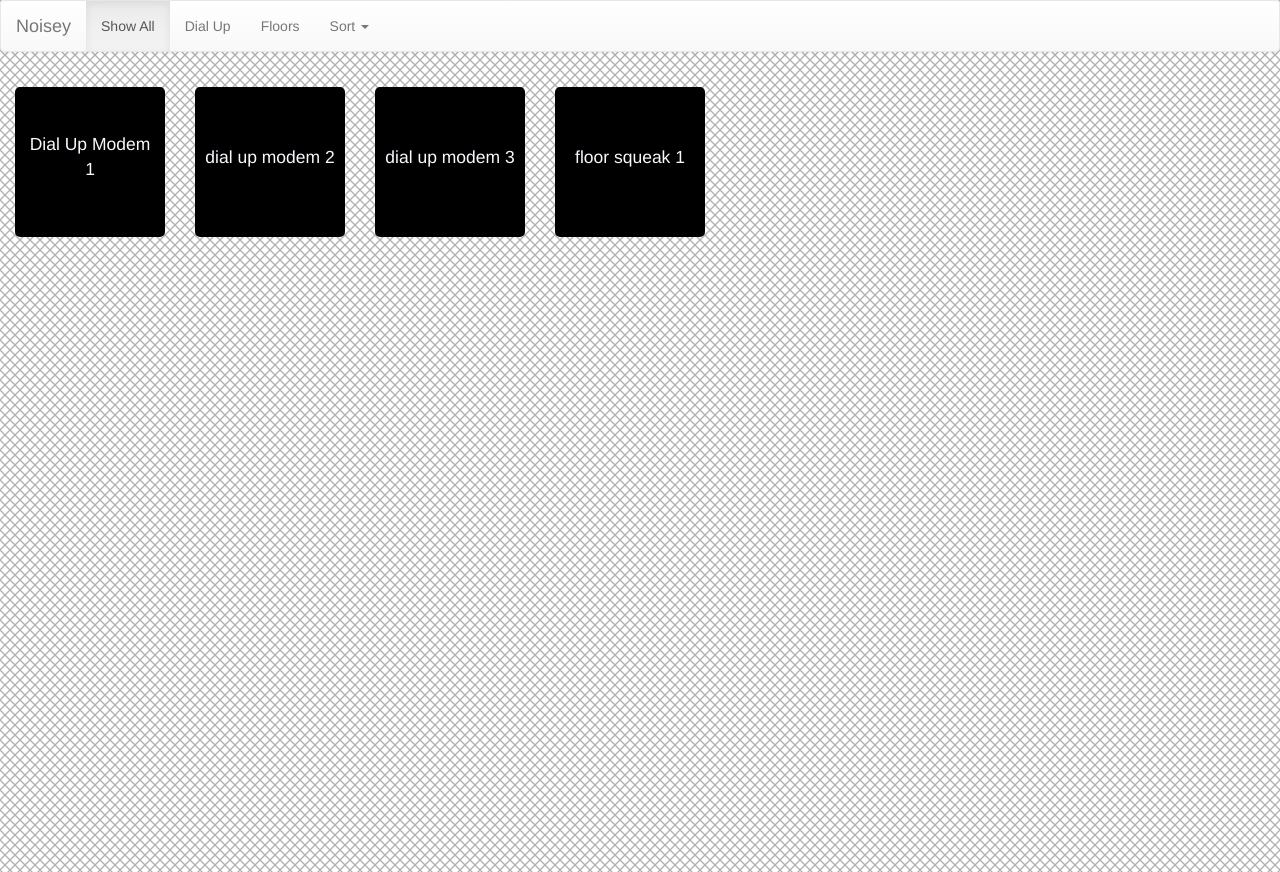
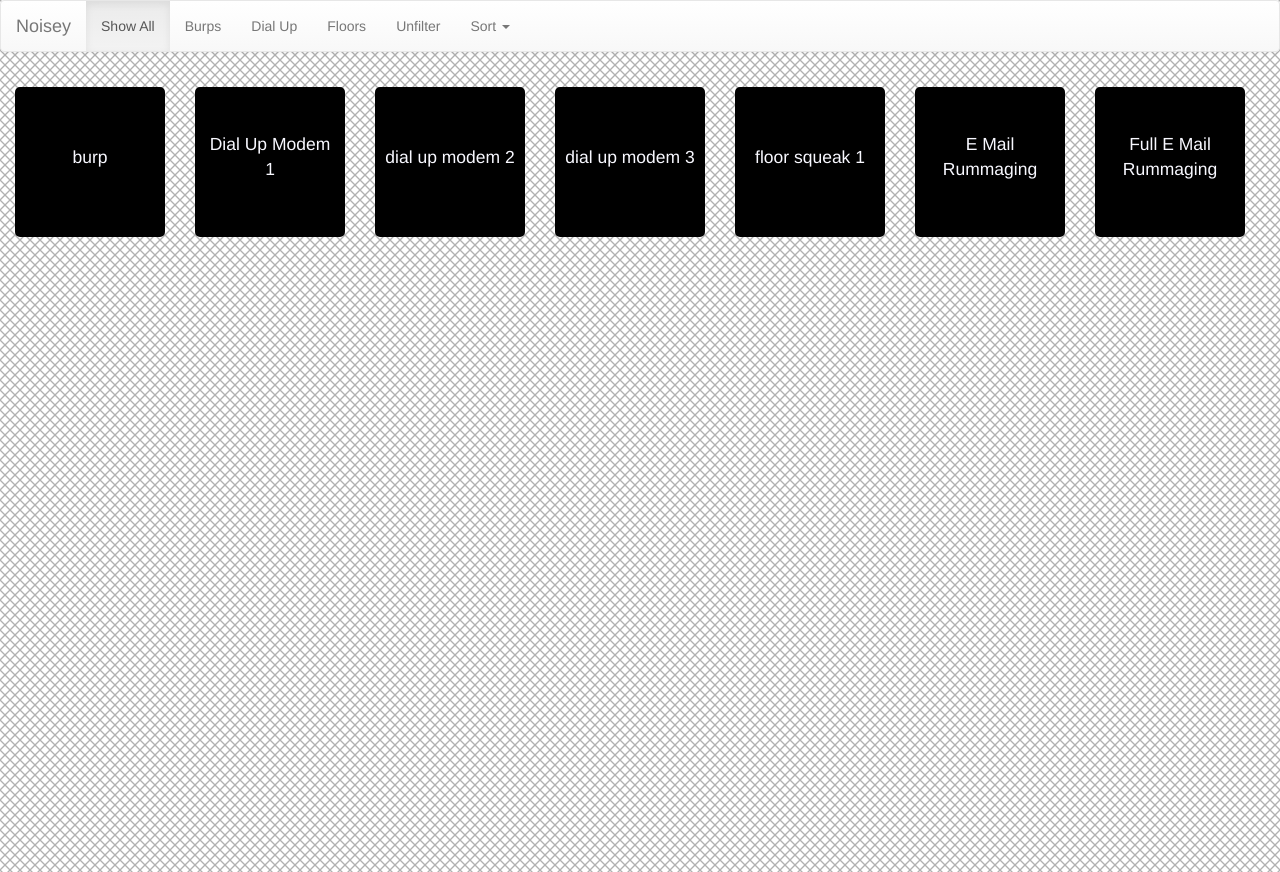
Before and after one commit to graywind/noisey, a plain HTML site: page index.html in a window 1280 px wide. Drawn offline with Linux system fonts and the light colour scheme.

Commit message:
Update page and samples

```diff
--- a/index.html
+++ b/index.html
@@ -29,7 +29,7 @@
 		    <div class="collapse navbar-collapse" id="bs-example-navbar-collapse-1">
 		      <ul class="nav navbar-nav">
 			<li class="active"><a href="#" class="filter" data-filter="*">Show All <span class="sr-only">(current)</span></a></li>
-			<li><a id="filterToggle-dial-up" class="filter" data-filter=".dial-up" href="#">Dial Up</a></li><li><a id="filterToggle-floors" class="filter" data-filter=".floors" href="#">Floors</a></li><div id="filterList"></div>
+			<li><a id="filterToggle-burps" class="filter" data-filter=".burps" href="#">Burps</a></li><li><a id="filterToggle-dial-up" class="filter" data-filter=".dial-up" href="#">Dial Up</a></li><li><a id="filterToggle-floors" class="filter" data-filter=".floors" href="#">Floors</a></li><li><a id="filterToggle-unfilter" class="filter" data-filter=".unfilter" href="#">Unfilter</a></li><div id="filterList"></div>
 			<li class="dropdown">
 			  <a href="#" class="dropdown-toggle" data-toggle="dropdown" role="button" aria-expanded="false">Sort <span class="caret"></span></a>
 			  <ul class="dropdown-menu" role="menu">
@@ -49,10 +49,13 @@
 		<div id="workSpace">
 		<div id="nav"></div>
 		<div id="tileSpace">
-			<div id="sound-2" class="soundtile dial-up" data-name="Dial Up Modem 1" data-path="sample_sounds/Dial%20Up/Dial-Up-Modem-1.wav" data-type="wav" data-filter="sample_sounds/Dial%20Up/Dial-Up-Modem-1.wav"><div class="outerCenterDiv"><div class="innerCenterDiv"><p>Dial Up Modem 1</p></div></div></div>
-			<div id="sound-3" class="soundtile dial-up" data-name="dial up modem 2" data-path="sample_sounds/Dial%20Up/dial-up-modem-2.wav" data-type="wav" data-filter="sample_sounds/Dial%20Up/dial-up-modem-2.wav"><div class="outerCenterDiv"><div class="innerCenterDiv"><p>dial up modem 2</p></div></div></div>
-			<div id="sound-4" class="soundtile dial-up" data-name="dial up modem 3" data-path="sample_sounds/Dial%20Up/dial-up-modem-3.wav" data-type="wav" data-filter="sample_sounds/Dial%20Up/dial-up-modem-3.wav"><div class="outerCenterDiv"><div class="innerCenterDiv"><p>dial up modem 3</p></div></div></div>
-			<div id="sound-5" class="soundtile floors" data-name="floor squeak 1" data-path="sample_sounds/Floors/floor-squeak-1.wav" data-type="wav" data-filter="sample_sounds/Floors/floor-squeak-1.wav"><div class="outerCenterDiv"><div class="innerCenterDiv"><p>floor squeak 1</p></div></div></div>
+			<div id="sound-4" class="soundtile burps" data-name="burp" data-path="sample_sounds/Burps/burp.mp3" data-type="mp3" data-filter="sample_sounds/Burps/burp.mp3"><div class="outerCenterDiv"><div class="innerCenterDiv"><p>burp</p></div></div></div>
+			<div id="sound-5" class="soundtile dial-up" data-name="Dial Up Modem 1" data-path="sample_sounds/Dial%20Up/Dial-Up-Modem-1.wav" data-type="wav" data-filter="sample_sounds/Dial%20Up/Dial-Up-Modem-1.wav"><div class="outerCenterDiv"><div class="innerCenterDiv"><p>Dial Up Modem 1</p></div></div></div>
+			<div id="sound-6" class="soundtile dial-up" data-name="dial up modem 2" data-path="sample_sounds/Dial%20Up/dial-up-modem-2.wav" data-type="wav" data-filter="sample_sounds/Dial%20Up/dial-up-modem-2.wav"><div class="outerCenterDiv"><div class="innerCenterDiv"><p>dial up modem 2</p></div></div></div>
+			<div id="sound-7" class="soundtile dial-up" data-name="dial up modem 3" data-path="sample_sounds/Dial%20Up/dial-up-modem-3.wav" data-type="wav" data-filter="sample_sounds/Dial%20Up/dial-up-modem-3.wav"><div class="outerCenterDiv"><div class="innerCenterDiv"><p>dial up modem 3</p></div></div></div>
+			<div id="sound-8" class="soundtile floors" data-name="floor squeak 1" data-path="sample_sounds/Floors/floor-squeak-1.wav" data-type="wav" data-filter="sample_sounds/Floors/floor-squeak-1.wav"><div class="outerCenterDiv"><div class="innerCenterDiv"><p>floor squeak 1</p></div></div></div>
+			<div id="sound-9" class="soundtile unfilter" data-name="E Mail Rummaging" data-path="sample_sounds/Unfilter/E-Mail%20Rummaging.mp3" data-type="mp3" data-filter="sample_sounds/Unfilter/E-Mail%20Rummaging.mp3"><div class="outerCenterDiv"><div class="innerCenterDiv"><p>E Mail Rummaging</p></div></div></div>
+			<div id="sound-10" class="soundtile unfilter" data-name="Full E Mail Rummaging" data-path="sample_sounds/Unfilter/Full%20E-Mail%20Rummaging.mp3" data-type="mp3" data-filter="sample_sounds/Unfilter/Full%20E-Mail%20Rummaging.mp3"><div class="outerCenterDiv"><div class="innerCenterDiv"><p>Full E Mail Rummaging</p></div></div></div>
 		</div>
 		<div id="playerBox">
 		<div id="jquery_jplayer_1" class="jp-jplayer"></div>
--- a/src/main.js
+++ b/src/main.js
@@ -51,12 +51,13 @@ var jplayerCssSelector = {
 			var info = this.dataset;
 			$("#jquery_jplayer_1").jPlayer("destroy");
 			console.log(info);
+		    var jplayerConfig = {};
+			jplayerConfig[info.type] = info.path;
+			jplayerConfig['title'] = info.name;
+			console.log(jplayerConfig);
 		    $('#jquery_jplayer_1').jPlayer({
 				ready: function (event) {
-						$(this).jPlayer("setMedia", {
-							title: info.name,
-							wav: info.path
-						}).jPlayer("play");
+						$(this).jPlayer("setMedia", jplayerConfig).jPlayer("play");
 					},
 
 				/// Loop after player
```
Also changed, not shown: 3 other files.
